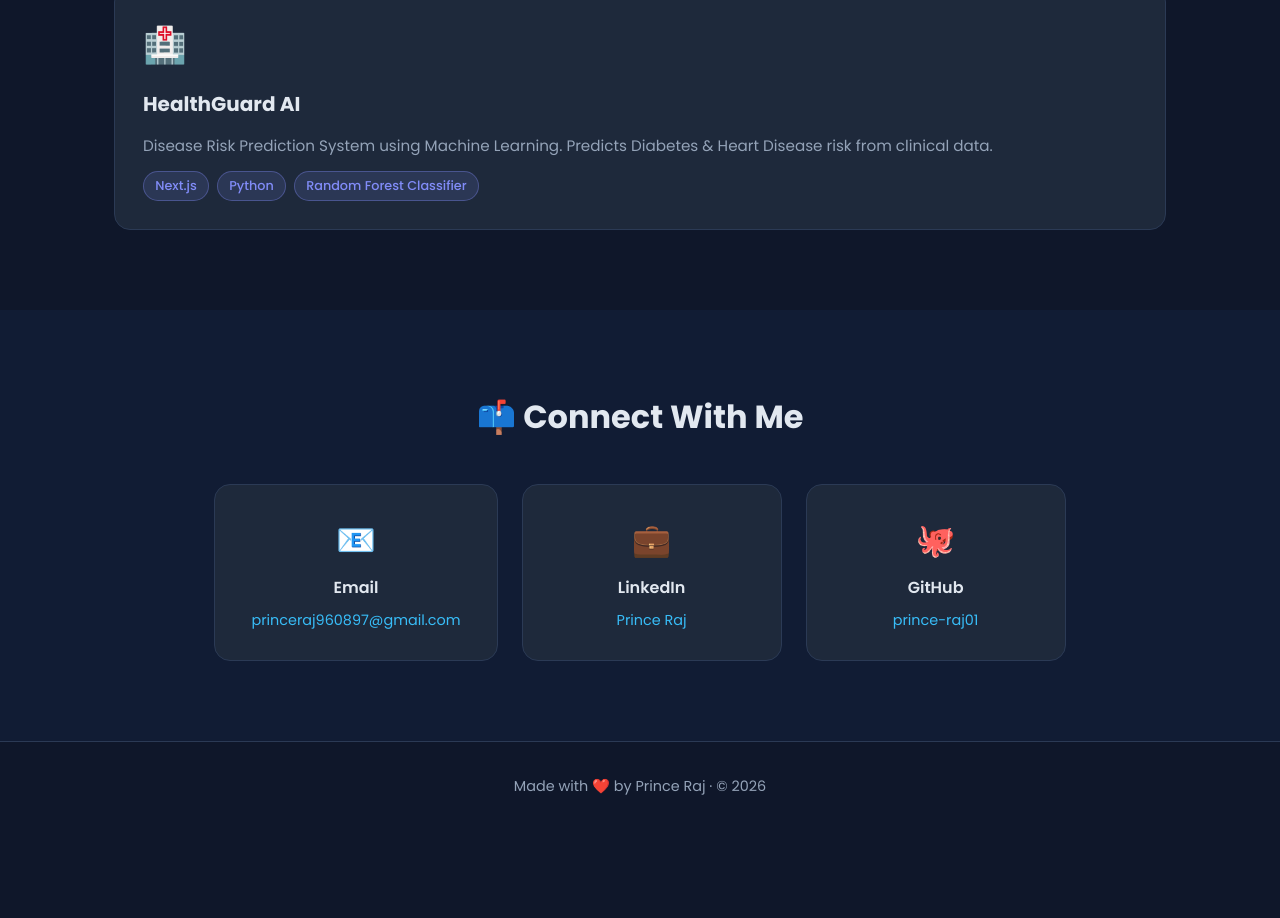
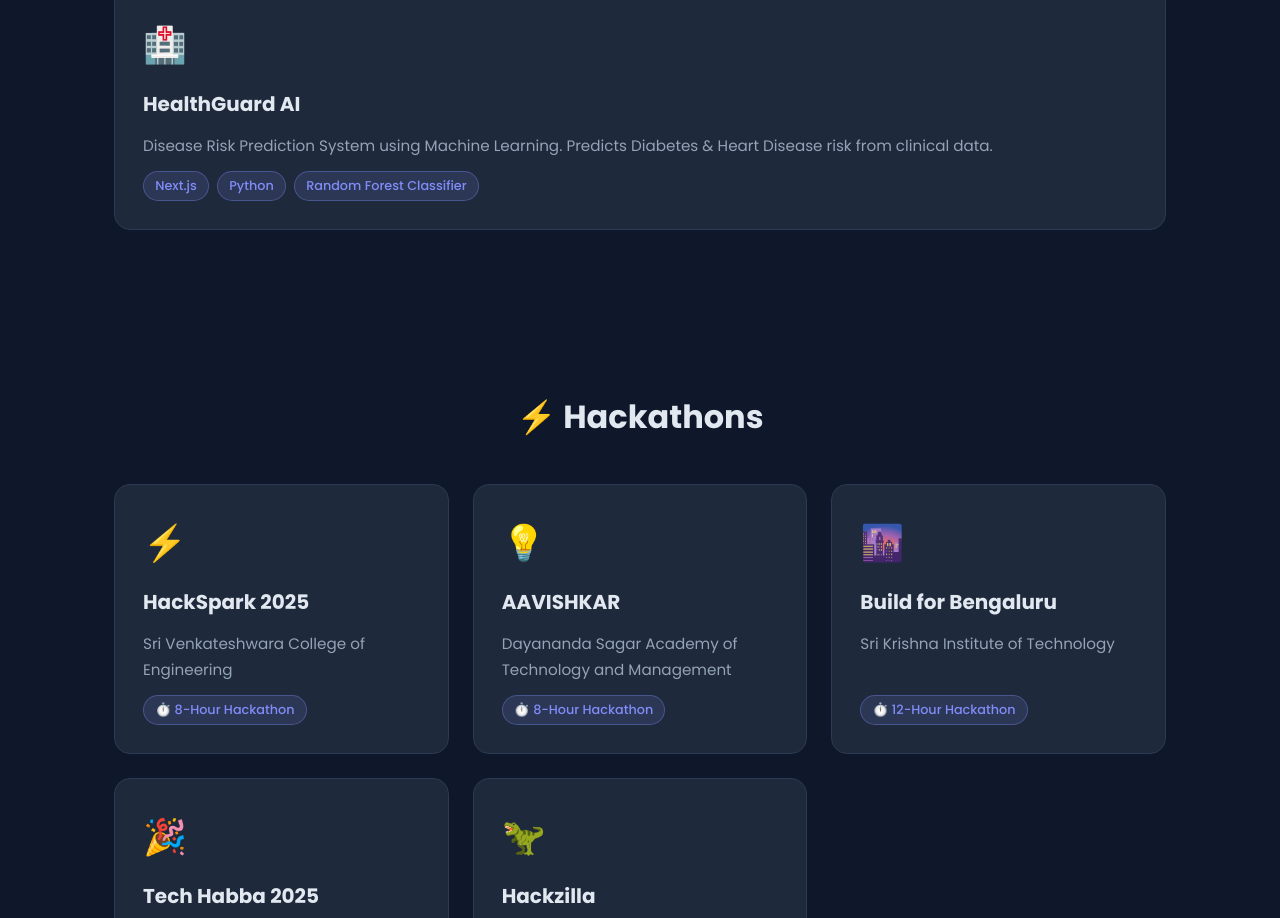
Before and after one commit to prince-raj01/portfolio, a plain HTML site: page index.html in a window 1280 px wide. Shown: the part 1882-2800 px from the top of the page. Before the commit the page ends 2713 px from the top, so only its background shows below. Drawn offline with Linux system fonts and the light colour scheme.

Commit message:
Add hackathons section, Unstop profile, and resume achievements

```diff
--- a/index.html
+++ b/index.html
@@ -19,6 +19,7 @@
         <li><a href="#about">About</a></li>
         <li><a href="#skills">Skills</a></li>
         <li><a href="#projects">Projects</a></li>
+        <li><a href="#hackathons">Hackathons</a></li>
         <li><a href="resume.html">Resume</a></li>
         <li><a href="#contact">Contact</a></li>
       </ul>
@@ -75,6 +76,14 @@
     </div>
   </section>
 
+  <!-- Hackathons -->
+  <section id="hackathons" class="section">
+    <div class="container">
+      <h2 class="section-title reveal">⚡ Hackathons</h2>
+      <div id="hackathonsGrid" class="projects-grid"></div>
+    </div>
+  </section>
+
   <!-- Contact -->
   <section id="contact" class="section section-alt">
     <div class="container">
@@ -95,6 +104,11 @@
           <span class="contact-label">GitHub</span>
           <span class="contact-value">prince-raj01</span>
         </a>
+        <a href="https://unstop.com/u/princraj55384" target="_blank" rel="noopener" class="contact-card">
+          <span class="contact-icon">🏆</span>
+          <span class="contact-label">Unstop</span>
+          <span class="contact-value">princraj55384</span>
+        </a>
       </div>
     </div>
   </section>
--- a/js/main.js
+++ b/js/main.js
@@ -18,6 +18,39 @@ const projects = [
   }
   // Add more projects here, e.g.:
   // { emoji: '🌐', title: 'My App', description: '...', tech: ['Flask'], link: 'https://...' }
+];
+
+const hackathons = [
+  {
+    emoji: '⚡',
+    title: 'HackSpark 2025',
+    duration: '8-Hour Hackathon',
+    venue: 'Sri Venkateshwara College of Engineering'
+  },
+  {
+    emoji: '💡',
+    title: 'AAVISHKAR',
+    duration: '8-Hour Hackathon',
+    venue: 'Dayananda Sagar Academy of Technology and Management'
+  },
+  {
+    emoji: '🌆',
+    title: 'Build for Bengaluru',
+    duration: '12-Hour Hackathon',
+    venue: 'Sri Krishna Institute of Technology'
+  },
+  {
+    emoji: '🎉',
+    title: 'Tech Habba 2025',
+    duration: 'Big Hack Event',
+    venue: 'Acharya Institutes'
+  },
+  {
+    emoji: '🦖',
+    title: 'Hackzilla',
+    duration: '24-Hour Hackathon',
+    venue: 'KPR Institute of Engineering and Technology'
+  }
 ];
 
 const typedPhrases = [
@@ -54,6 +87,21 @@ projects.forEach(({ emoji, title, description, tech, link }) => {
     </div>
     ${link ? `<a class="btn btn-outline" href="${link}" target="_blank" rel="noopener">🔗 View Project</a>` : ''}`;
   projectsGrid.appendChild(card);
+});
+
+// ===== Render hackathons =====
+const hackathonsGrid = document.getElementById('hackathonsGrid');
+hackathons.forEach(({ emoji, title, duration, venue }) => {
+  const card = document.createElement('div');
+  card.className = 'project-card reveal';
+  card.innerHTML = `
+    <span class="project-emoji">${emoji}</span>
+    <h3>${title}</h3>
+    <p>${venue}</p>
+    <div class="project-tech">
+      <span class="tech-tag">⏱️ ${duration}</span>
+    </div>`;
+  hackathonsGrid.appendChild(card);
 });
 
 // ===== Typing effect =====
```
Also changed, not shown: resume.html (+8 -2 lines).
